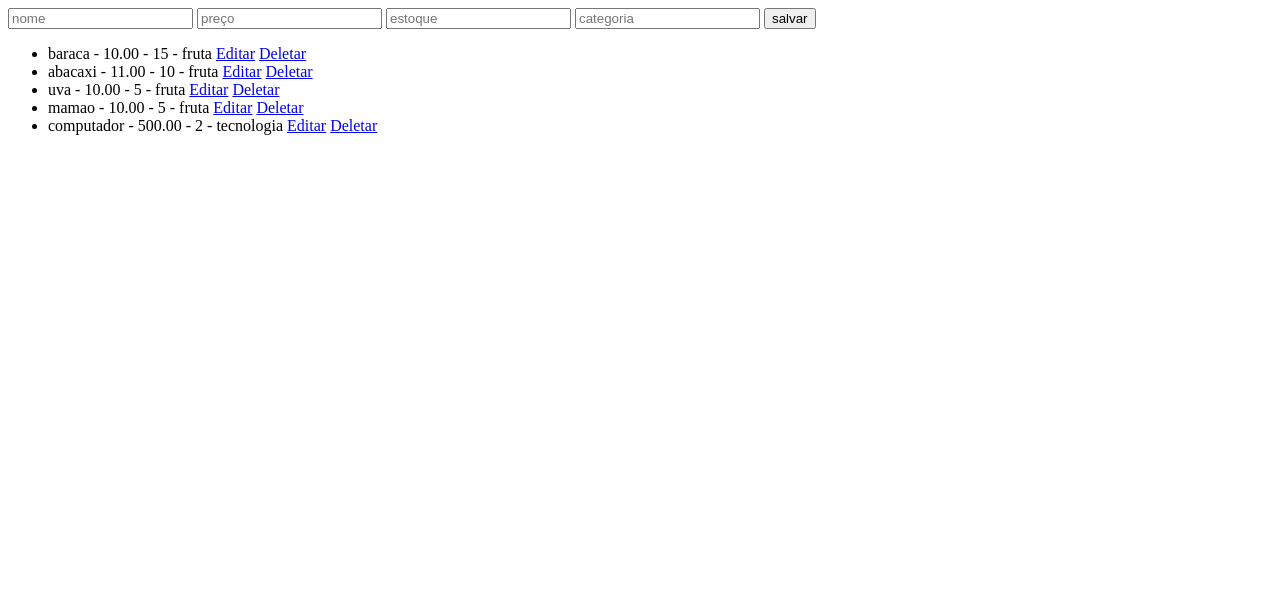
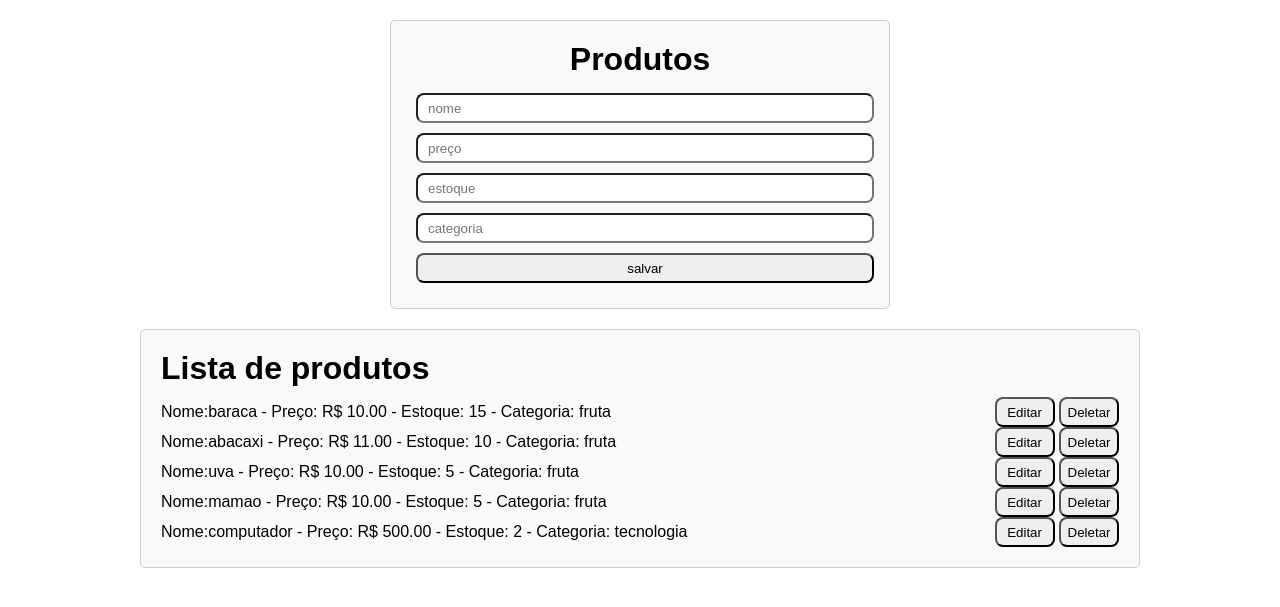
Before and after one commit to LeandroSousaDev/e-comerce-python-django, a Django app: page /produtos/ in a window 1280 px wide. Shown: the top 607 px of the page. Run offline with Django 5.2, Linux system fonts and the light colour scheme; data comes from the database, SQL or seed files in the repository; both versions use the stored data as it was after the commit.

Commit message:
front end feito

```diff
--- a/produtos/templates/index_produto.html
+++ b/produtos/templates/index_produto.html
@@ -6,6 +6,8 @@
     <title>Produtos</title>
   </head>
   <body>
+    <div class="formulario">
+      <h1>Produtos</h1>
       <form action="{% url 'salvar_produto' %}" method="POST">
         {% csrf_token %}
         <input type="text" name="name" placeholder="nome" />
@@ -14,16 +16,92 @@
         <input type="text" name="category_id" placeholder="categoria" />
         <button type="submit">salvar</button>
       </form>
+    </div>
 
+    <div class="lista">
+      <h1>Lista de produtos</h1>
       <ul>
         {% for produto in produtos %}
         <li>
-        {{ produto.name }} - {{ produto.price }} - {{ produto.storage }} -
-        {{produto.category_id.name }}
+          <div>
+            Nome:{{ produto.name }} - Preço: R$ {{ produto.price }} - Estoque:
+            {{ produto.storage }} - Categoria: {{produto.category_id.name }}
+          </div>
+          <div>
+            <button>
               <a href="{% url 'editar_produto' produto.id %}">Editar</a>
+            </button>
+            <button>
               <a href="{% url 'deletar_produto' produto.id %}">Deletar</a>
+            </button>
+          </div>
         </li>
         {% endfor %}
       </ul>
+    </div>
   </body>
+  <style>
+    * {
+      margin: 0;
+      padding: 0;
+      box-sizing: border-box;
+      font-family: sans-serif;
+    }
+
+    .formulario {
+      display: flex;
+      flex-direction: column;
+      align-items: center;
+      gap: 10px;
+      width: 500px;
+      margin: 20px auto;
+      padding: 20px;
+      border: 1px solid #ccc;
+      border-radius: 5px;
+      background-color: #f9f9f9;
+    }
+
+    .formulario input {
+      width: 100%;
+      border-radius: 8px;
+      height: 30px;
+      margin: 5px;
+      padding: 10px;
+    }
+    .formulario button {
+      width: 100%;
+      border-radius: 8px;
+      height: 30px;
+      margin: 5px;
+    }
+
+    .lista {
+      display: flex;
+      flex-direction: column;
+      gap: 10px;
+      width: 1000px;
+      margin: 20px auto;
+      padding: 20px;
+      border: 1px solid #ccc;
+      border-radius: 5px;
+      background-color: #f9f9f9;
+    }
+
+    li {
+      display: flex;
+      justify-content: space-between;
+      align-items: center;
+    }
+
+    .lista button {
+      height: 30px;
+      width: 60px;
+      border-radius: 8px;
+    }
+
+    a {
+      text-decoration: none;
+      color: black;
+    }
+  </style>
 </html>
```
Also changed, not shown: categorias/templates/editar_categoria.html (+43 -2 lines), categorias/templates/index_categoria.html (+85 -5 lines), produtos/templates/editar_produto.html (+45 -2 lines), produtos/templates/produtos_por_categoria.html (+36 -1 lines), db.sqlite3. Lines whose indentation alone changed are shown as unchanged.
